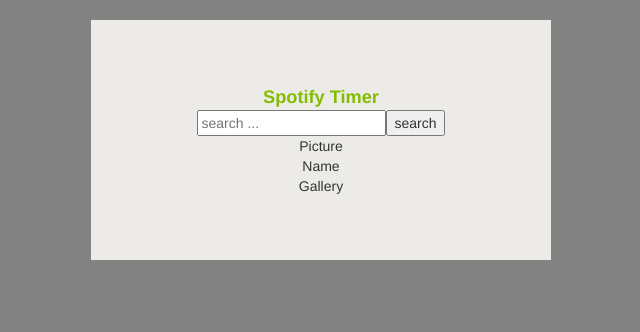
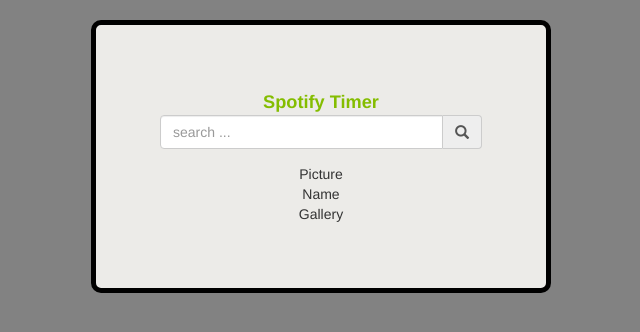
Before and after one commit to flannerychristopher/spotify_preview, a React (Create React App) app: page / in a window 1280 px wide. Shown: the top 332 px of the page, without its empty margins (319-959 px from the left). Built offline with nearby package versions, Linux system fonts and the light colour scheme.

Commit message:
create Search component, pass methods to it

```diff
--- a/src/App.css
+++ b/src/App.css
@@ -16,6 +16,8 @@
   text-align: center;
   padding: 5%;
   background: #ecebe8;
+  border: 5px solid #000000;
+  border-radius: 10px;
 }
 
 .Title {
--- a/src/App.js
+++ b/src/App.js
@@ -1,17 +1,39 @@
 import React, { Component } from 'react';
 
+import Search from './components/Search';
 import './App.css';
 
 export default class App extends Component {
+  constructor(props) {
+    super(props);
+    this.state = {
+      query: ''
+    }
+  }
+
+  search() {
+    console.log('search');
+  }
+
+  updateQuery(query) {
+    this.setState({ query })
+  }
+
+  onKeyPress(event) {
+    if (event.key === 'Enter') this.search();
+  }
+
   render() {
     return (
       <div className="App">
         <div className="Title">Spotify Timer</div>
 
-        <div>
-          <input placeholder='search ...' />
-          <button>search</button>
-        </div>
+        <Search
+          value={this.state.query}
+          onChange={this.updateQuery.bind(this)}
+          onClick={this.search.bind(this)}
+          onKeyPress={this.onKeyPress.bind(this)}
+        />
 
         <div className="Profile">
           <div>Picture</div>
--- /dev/null
+++ b/src/components/Search.js
@@ -0,0 +1,25 @@
+import React from 'react';
+import { FormControl, FormGroup, Glyphicon, InputGroup } from 'react-bootstrap';
+
+import '../App.css';
+
+const Search = ({ value, onChange, onClick, onKeyPress }) => {
+  return (
+    <FormGroup>
+      <InputGroup>
+        <FormControl
+          value={value}
+          onChange={event => onChange(event.target.value)}
+          onKeyPress={event => onKeyPress(event)}
+          type="text"
+          placeholder="search ..."
+        />
+        <InputGroup.Addon onClick={onClick}>
+          <Glyphicon glyph="search"></Glyphicon>
+        </InputGroup.Addon>
+      </InputGroup>
+    </FormGroup>
+  );
+}
+
+export default Search;
```
